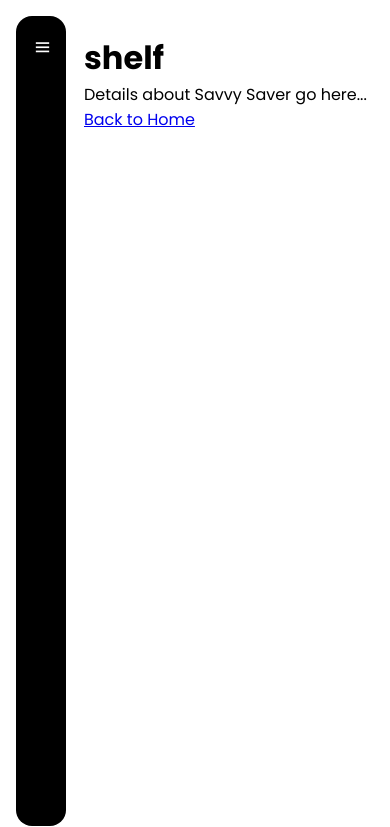
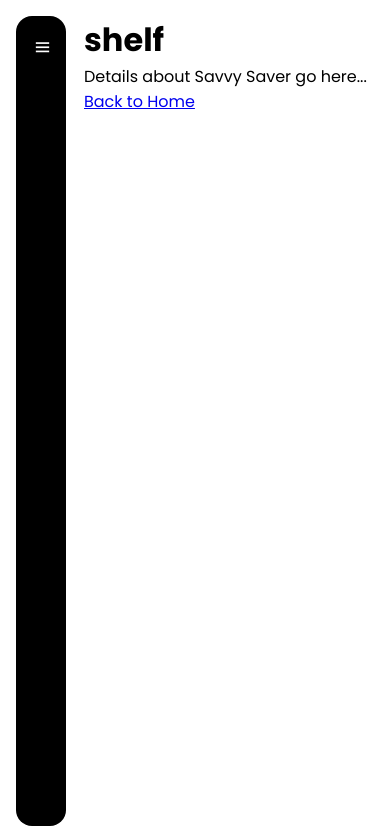
Before and after one commit to kosuri-indu/StockUp, a Flask app: page /shelf-alert in a window 390 px wide. Shown: the top 827 px of the page. Run offline with Flask 3, Linux system fonts and the light colour scheme; some web fonts are replaced.

Commit message:
Home page fixed

```diff
--- a/frontend/static/css/home.css
+++ b/frontend/static/css/home.css
@@ -95,6 +95,7 @@ body {
 
 .sidebar ul {
     margin-top: 20px;
+    margin-left: -0.3rem;
 }
 
 .sidebar ul li {
@@ -184,10 +185,10 @@ body {
 }
 
 .container {
-    padding-top: 18px;
+    padding-top: 0px;
     padding-left: 30px;
     padding-right: 15px;
-    padding-bottom: 12px;
+    padding-bottom: 0px;
     position: absolute;
     left: 78px;
     height: calc(100vh - 2rem);
@@ -287,7 +288,9 @@ body {
 
 @media (max-width: 850px) {
     .container {
-        padding: 18px 10px;
+        padding: 0px 10px;
+        padding-left: 1.5rem;
+        padding-right: 1rem;
         grid-template-columns: repeat(auto-fill, minmax(50%, 1fr));
         grid-template-rows: minmax(auto, auto);
     }
@@ -316,13 +319,14 @@ body {
     }
 
     .container {
-        padding: 18px 6px;
+        padding: 0px 6px;
         width: calc(100% - 90px);
     }
 
     .sidebar.active ~ .container {
         left: 200px;
         padding-left: 20px;
+        padding-right: 20px;
         padding-bottom: 1rem;
         width: calc(100% - 200px);
     }
```
